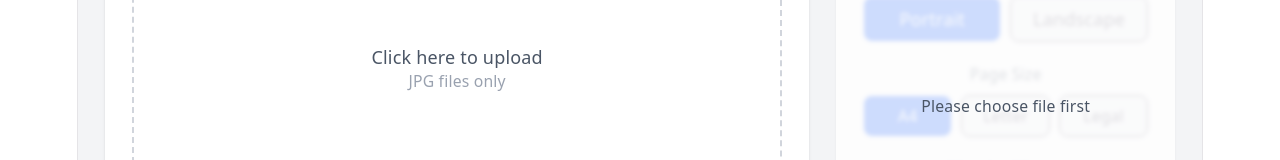
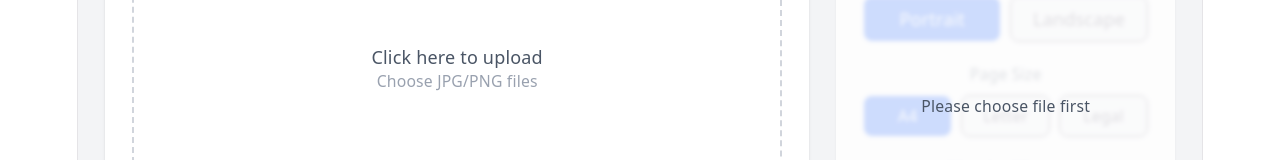
Before and after one commit to doniarifin/jpg-to-pdf, a React (Vite) app: page / in a window 1280 px wide. Shown: the part 314-474 px from the top of the page. Built offline with nearby package versions, Linux system fonts and the light colour scheme.

Commit message:
fix: naming

```diff
--- a/src/components/UploadArea.tsx
+++ b/src/components/UploadArea.tsx
@@ -23,7 +23,7 @@
     <label className="w-full h-48 border-2 border-dashed border-gray-300 rounded-2xl flex flex-col items-center justify-center cursor-pointer transition hover:border-blue-500 hover:bg-blue-50">
       <div className="text-center">
         <p className="text-gray-600 font-medium">Click here to upload</p>
-        <p className="text-sm text-gray-400 mt-1">JPG files only</p>
+        <p className="text-sm text-gray-400 mt-1">Choose JPG/PNG files</p>
       </div>
 
       <input
```
